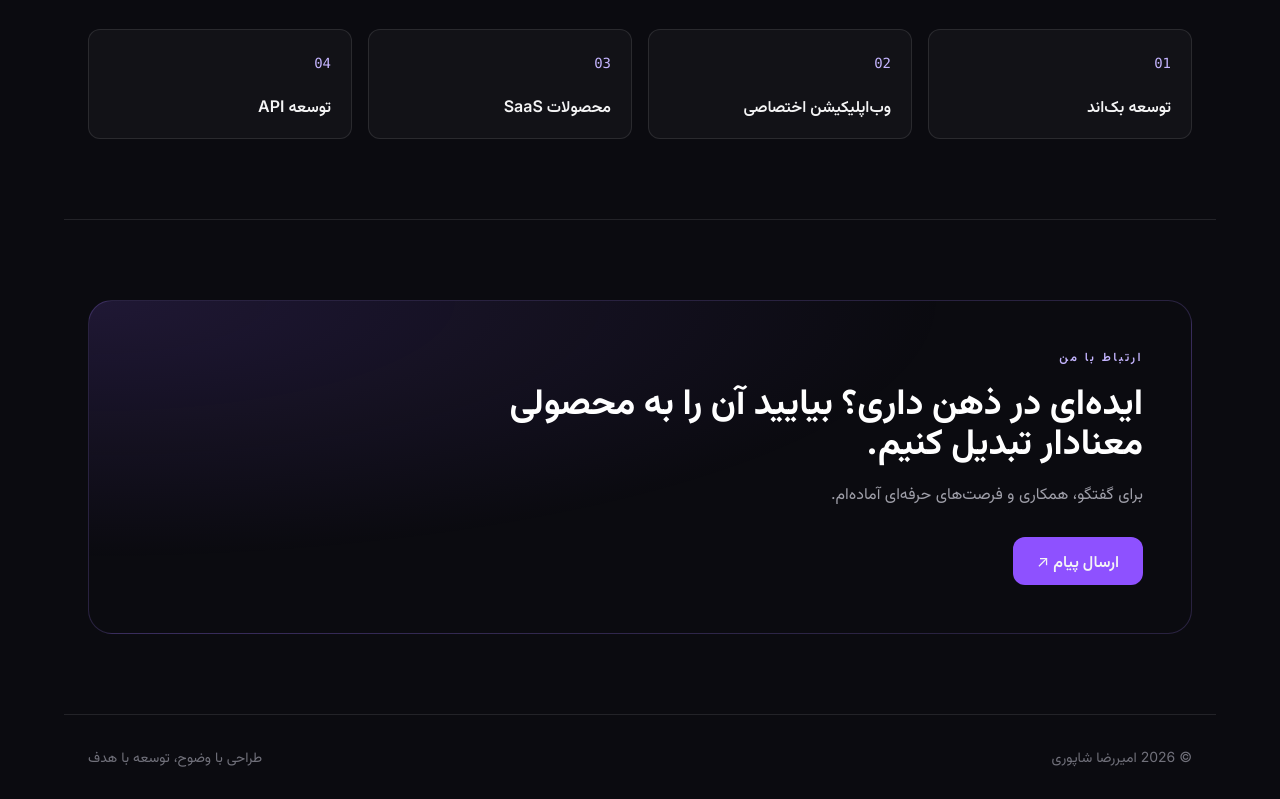
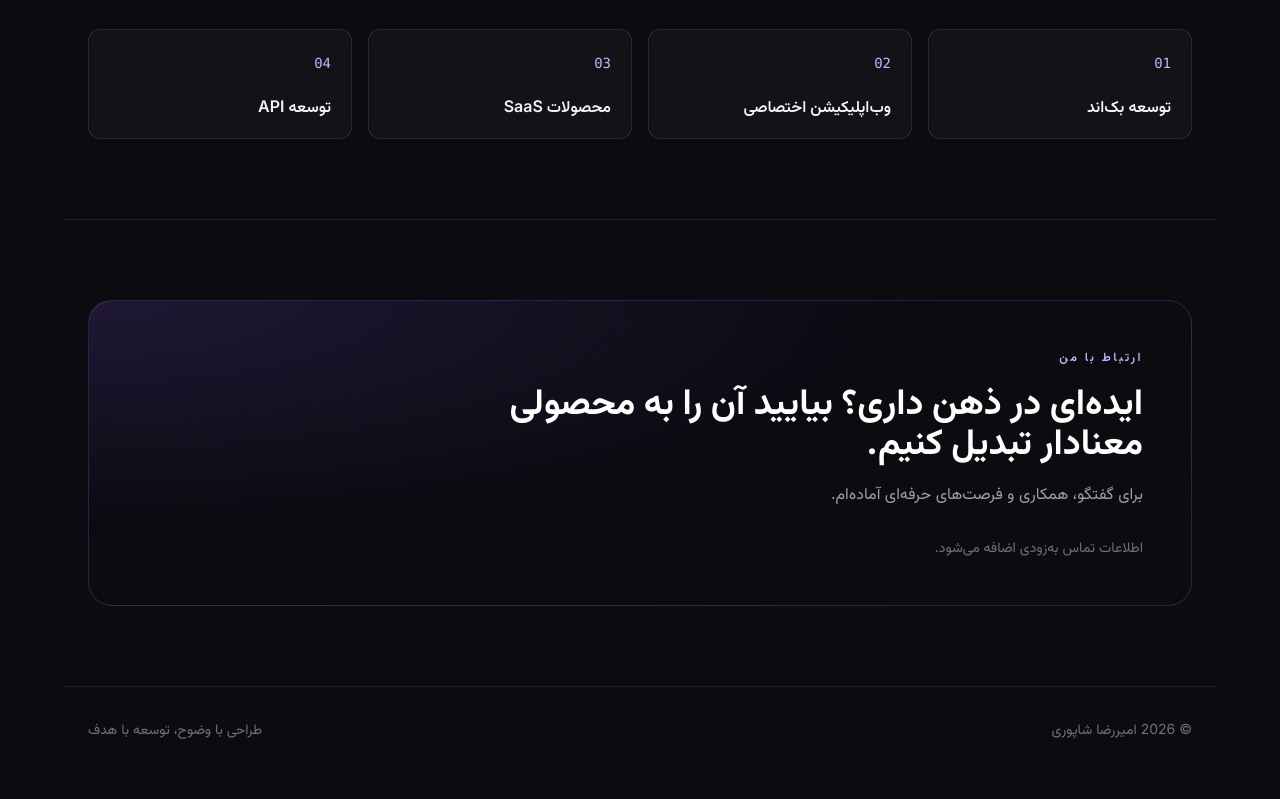
Before and after one commit to AmirrezaShapouri/amirreza-portfolio, an Astro site: page /fa in a window 1280 px wide. Shown: the part 1736-2535 px from the top of the page. After the commit the page ends 2507 px from the top, so only its background shows below. Built offline with nearby package versions, Linux system fonts and the light colour scheme; Astro itself is replaced by a stand-in of ours.

Commit message:
fix: keep contact details configurable until provided

```diff
--- a/src/pages/fa/index.astro
+++ b/src/pages/fa/index.astro
@@ -108,7 +108,7 @@ import MainLayout from "@/layouts/MainLayout.astro";
         <p class="text-xs font-semibold tracking-[0.2em] text-violet-300">ارتباط با من</p>
         <h2 class="mt-4 max-w-2xl text-3xl font-bold text-white sm:text-4xl">ایده‌ای در ذهن داری؟ بیایید آن را به محصولی معنادار تبدیل کنیم.</h2>
         <p class="mt-5 text-zinc-400">برای گفتگو، همکاری و فرصت‌های حرفه‌ای آماده‌ام.</p>
-        <a href="mailto:hello@amirrezashapouri.com" class="mt-8 inline-flex rounded-xl bg-violet-500 px-6 py-3 font-semibold text-white transition hover:bg-violet-400">ارسال پیام ↗</a>
+        <p class="mt-8 text-sm text-zinc-500">اطلاعات تماس به‌زودی اضافه می‌شود.</p>
       </div>
     </section>
 
```
